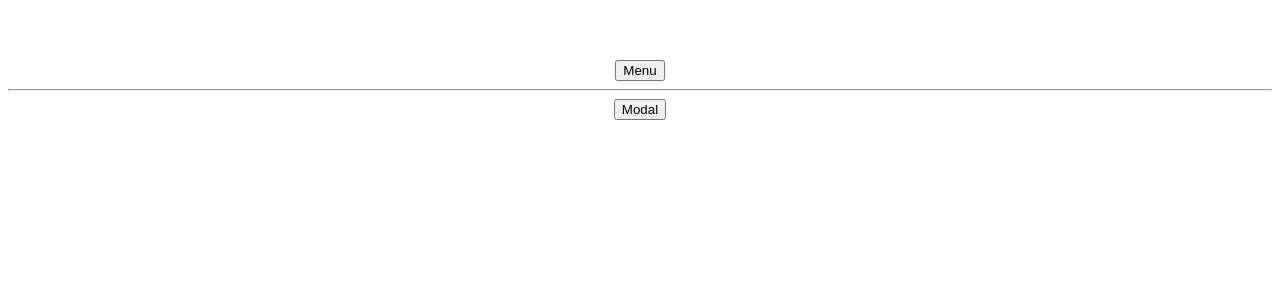
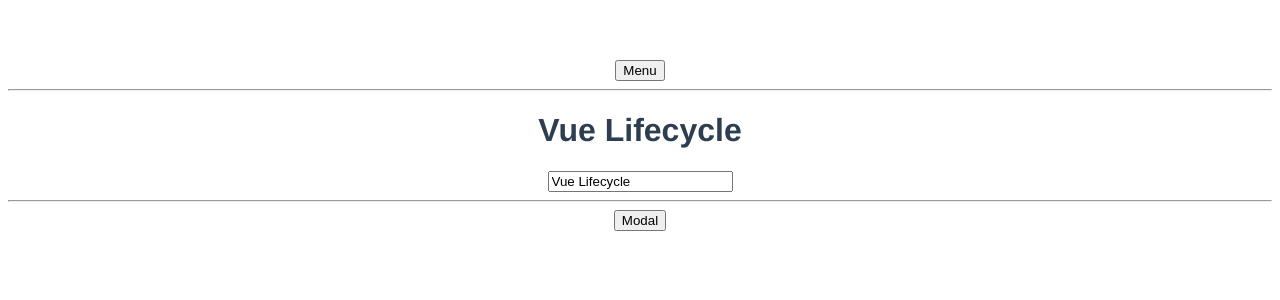
Before and after one commit to afperdomo2/curso-vue-composition-api, a Vue app: page / in a window 1280 px wide. Shown: the top 300 px of the page. Built offline with nearby package versions, Linux system fonts and the light colour scheme.

Commit message:
Ciclo de vida de un componente

```diff
--- a/src/components/ModalExample.vue
+++ b/src/components/ModalExample.vue
@@ -1,5 +1,10 @@
 <template>
   <div>
+    <div>
+      <h1>{{ text }}</h1>
+      <input type="text" v-model="text" />
+    </div>
+    <hr />
     <button @click="toggle">Modal</button>
     <!--
       Teleport
@@ -23,6 +28,7 @@
 export default {
   data() {
     return {
+      text: "Vue Lifecycle",
       show: false,
     };
   },
@@ -31,5 +37,41 @@
       this.show = !this.show;
     },
   },
+  // Ciclo de vida de un componente en Vue
+  // https://vuejs.org/api/options-lifecycle.html
+  beforeCreate() {
+    // Se llama cuando la instancia se inicializa, después de que las props se resuelven
+    // y antes de procesar opciones como data() o computed
+    console.log("beforeCreate", this.$data, this.$el);
+  },
+  created() {
+    // se llama cuando la instancia ha terminado de procesar todas las opciones relacionados
+    // con el estado, como lo son: datos reactivos, propiedades computadas, métodos y observadores,
+    // pero aún no comienza la fase de montado y la función $el aún no esta disponible
+    console.log("created", this.$data, this.$el);
+  },
+  mounted() {
+    // Se llama cuando el componente ha sido montado, pero no existen nodos en el DOM aún, pero
+    // están a punto de ser ejecutado el render el DOM por primera vez, no se llama si usamos
+    // renderizado del lado de servidor.
+    console.log("mounted", this.$data, this.$el);
+  },
+  beforeUpdate() {
+    // Se llama justo cuando el componente esta por actualizar su árbol del DOM, debido a un cambio
+    // reactivo. Este hook se puede usar para acceder al DOM justo cuando Vue esta por hacer un cambio.
+    console.log("beforeUpdate", this.$data, this.$el);
+  },
+  updated() {
+    // Se llama justo cuando el componente ha sido actualizado por un cambio en su estado, En caso del
+    // padre su método se llamará cuando los métodos de sus hijos hayan terminado. Es importante tener
+    // cuidado si no somos precavidos podemos provocar ciclos de renderizado infinito.
+    console.log("updated", this.$data, this.$el);
+  },
+  beforeUnmount() {
+    console.log("beforeUnmount", this.$data, this.$el);
+  },
+  unmounted() {
+    console.log("unmounted", this.$data, this.$el);
+  },
 };
 </script>
```
